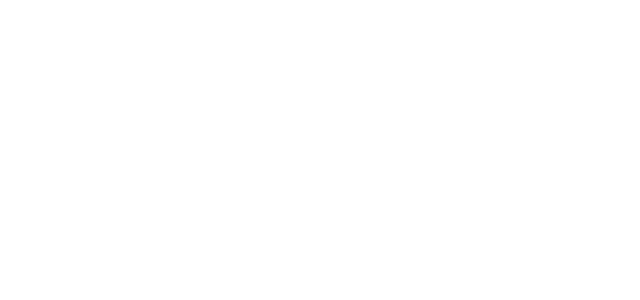
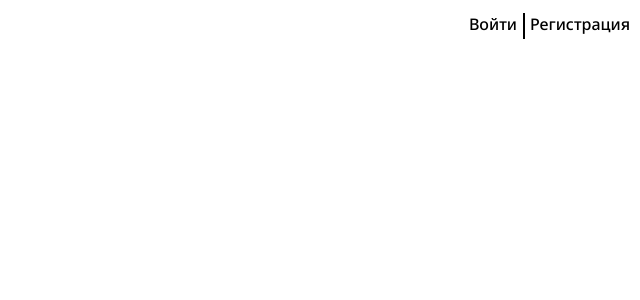
Before and after one commit to TRUINGLol/price-tag-creator, a React (Create React App) app: page /moreTags in a window 1280 px wide. Shown: the top 300 px of the page, without its empty margins (640-1280 px from the left). Built offline with nearby package versions, Linux system fonts and the light colour scheme.

Commit message:
Start  making MoreTags page

```diff
--- a/src/pages/MoreTags.jsx
+++ b/src/pages/MoreTags.jsx
@@ -1,7 +1,13 @@
 import React from "react";
+import cl from "./styles/MoreTags.module.css";
+import Header from "../components/header/Header.jsx";
 
 export default function MoreTags(){
+
     return (
-        <div></div>
+        <div className={cl.moreTags}>
+            <Header/>
+
+        </div>
     );
 }
--- /dev/null
+++ b/src/pages/styles/MoreTags.module.css
@@ -0,0 +1,3 @@
+.moreTags{
+
+}
```
Also changed, not shown: 2 other files (tests, documents, lock files or other folders).
